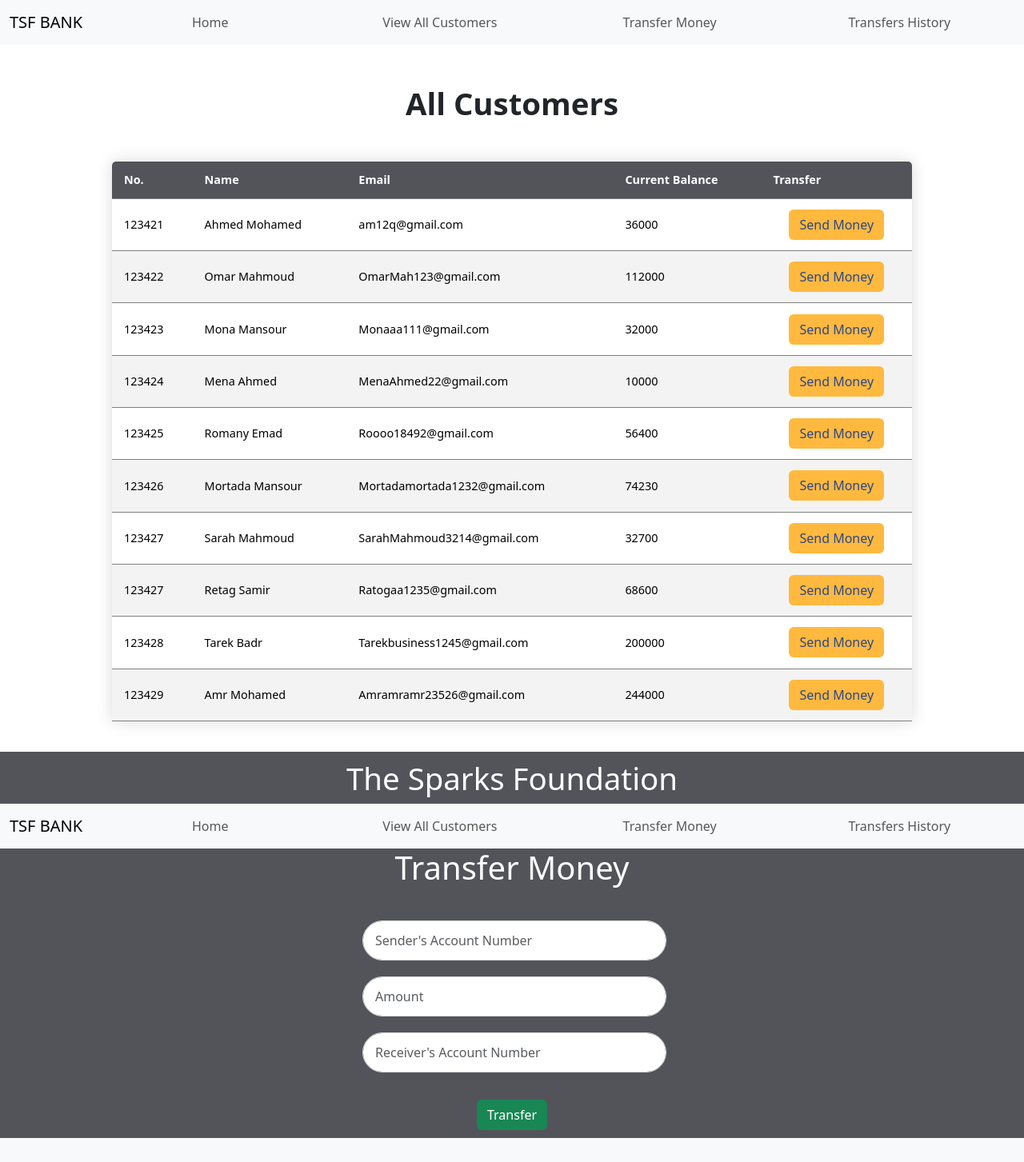
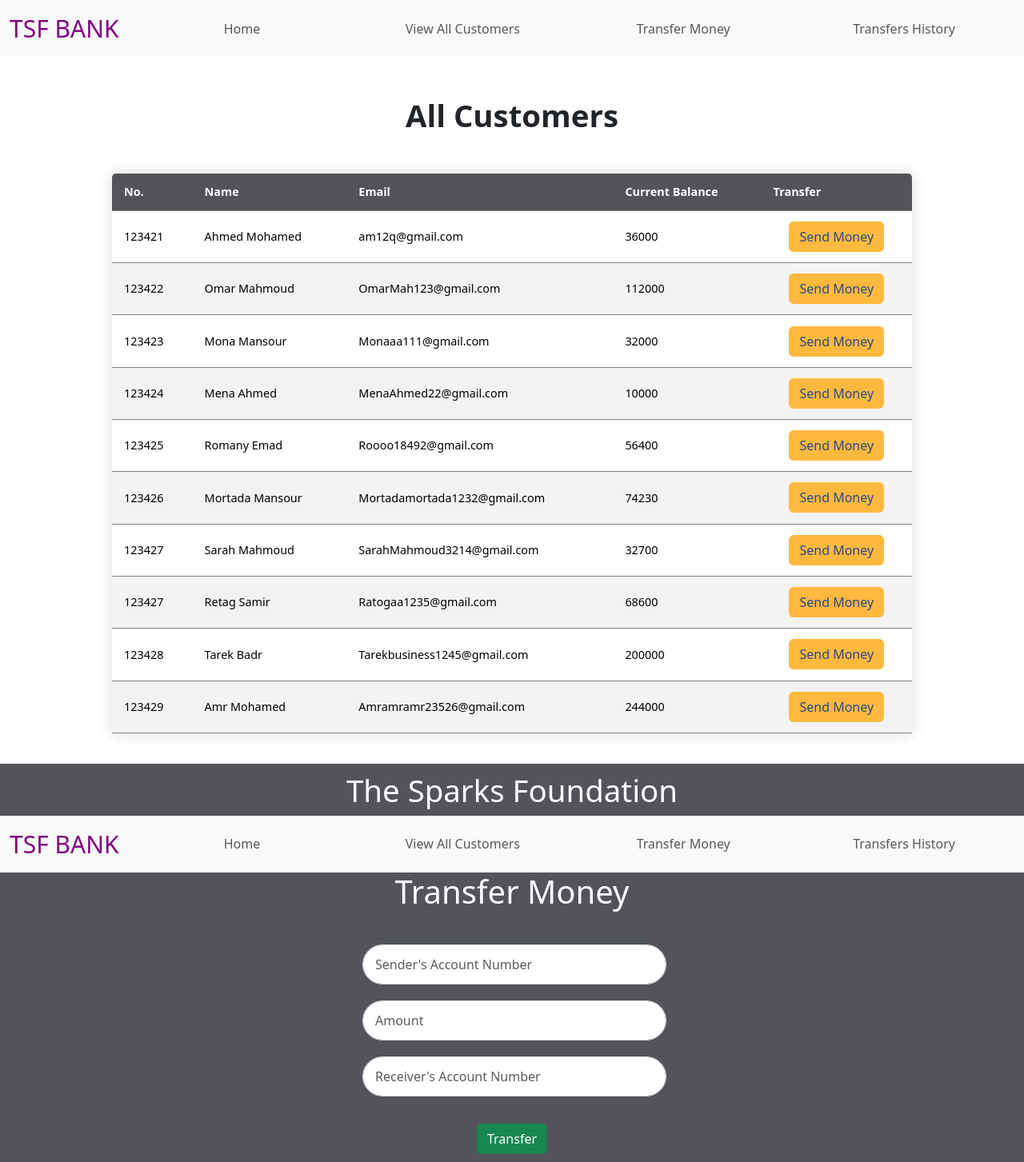
Before and after one commit to CGUltimateno/TSF_banking_system, a PHP site: page /sendmoney.php in a window 1280 px wide. Shown: the whole page at 80% size. Before the commit the page ends 1423 px from the top, so only its background shows below. Run offline with PHP 8.4, Linux system fonts and the light colour scheme; data comes from the database, SQL or seed files in the repository.

Commit message:
Completed Task

```diff
--- a/allcustomers.php
+++ b/allcustomers.php
@@ -20,7 +20,10 @@ $result =mysqli_query($conn, $query);
             flex: 1;
             text-align: center;
         }
-
+        #brand{
+            font-size: 30px;
+            color: purple;
+        }
         .content {
             border-collapse: collapse;
             margin: 25px 0;
--- a/index.php
+++ b/index.php
@@ -63,7 +63,7 @@
         <div class="col services-col">
             <h3>Transaction History</h3>
             <p>View all your previous Transactions.<p>
-                <button class="btn" style="background-color: #ffb93f;" onclick="window.location.href = 'transaction-history.php';">Transactions</button>
+                <button class="btn" style="background-color: #ffb93f;" onclick="window.location.href = 'transactions.php';">Transactions</button>
 
         </div>
     </div>
--- a/sendmoney.php
+++ b/sendmoney.php
@@ -13,6 +13,10 @@
             width: 380px;
             height: 50px;
             padding: 5px 5px 5px 15px;
+        }
+        #brand{
+            font-size: 30px;
+            color: purple;
         }
         td {
             padding-top: 10px;
--- a/transactions.php
+++ b/transactions.php
@@ -17,6 +17,10 @@ $result = mysqli_query($conn, $query);
 
         h1{
             text-align: center;
+        }
+        #brand{
+            font-size: 30px;
+            color: purple;
         }
         .title{
             font-size: 2.4rem;
```
